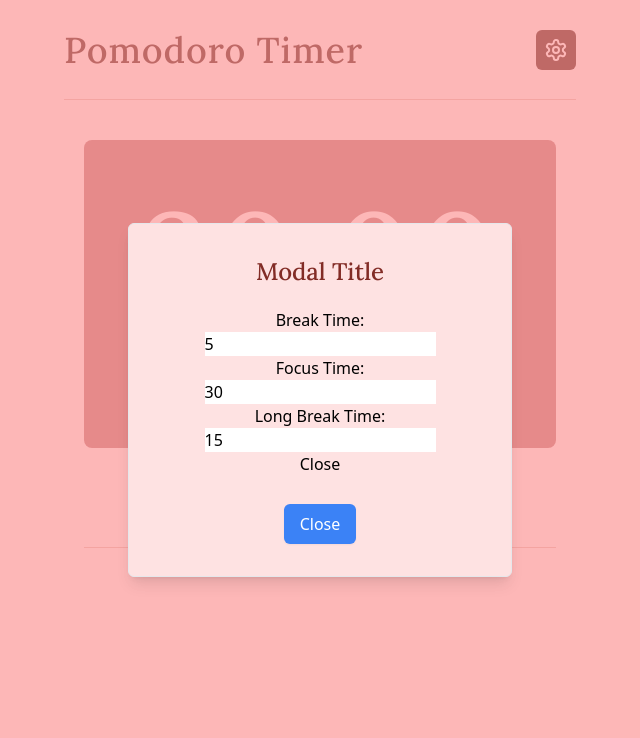
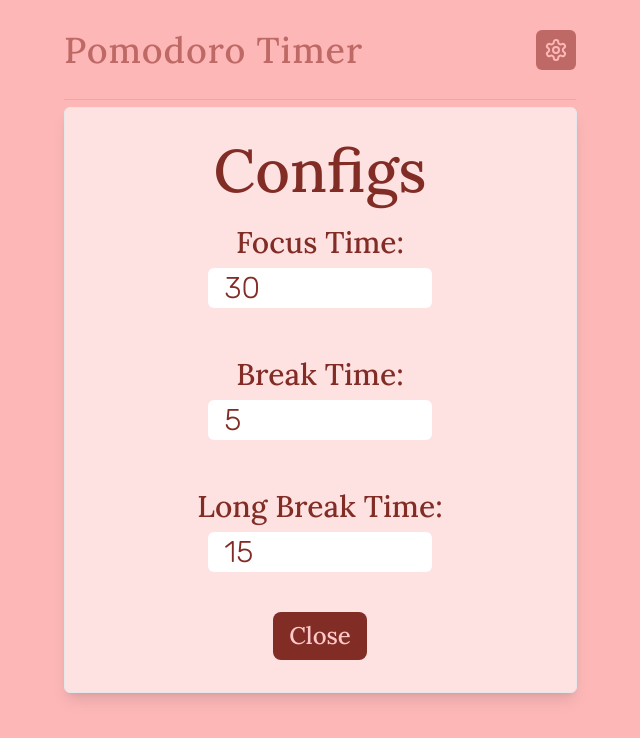
Before and after one commit to GabrielBG0/pomo-timer, a Next.js app: page / in a window 1280 px wide. Both pictures are taken after a click on the button 876 px from the left and 49 px from the top of the page. Shown: the top 738 px of the page, without its empty margins (320-960 px from the left). Built offline with nearby package versions, Linux system fonts and the light colour scheme.

Commit message:
Update styles and components

```diff
--- a/src/app/globals.css
+++ b/src/app/globals.css
@@ -3,6 +3,14 @@
 @tailwind base;
 @tailwind components;
 @tailwind utilities;
+
+@layer base {
+  input[type="number"]::-webkit-inner-spin-button,
+  input[type="number"]::-webkit-outer-spin-button {
+    -webkit-appearance: none;
+    margin: 0;
+  }
+}
 
 * {
   margin: 0;
@@ -19,6 +27,8 @@
   border-bottom: 1px solid #eca29d;
 }
 
-.timer-button {
-  box-shadow: 0px 4px 0px 0px rgba(0, 0, 0, 0.25);
+body {
+  font-family: "Rubik", sans-serif;
+  font-size: 16px;
+  background-color: #f5f5f5;
 }
--- a/src/app/page.tsx
+++ b/src/app/page.tsx
@@ -2,7 +2,7 @@
 import { LuBadgePlus, LuSettings } from "react-icons/lu";
 import React, { useState, useEffect } from "react";
 import Modal from "../components/Modal";
-import FocusClock from "@/components/FocusClock";
+import Timer from "@/components/Timer";
 
 export default function Home() {
   const [showModal, setShowModal] = useState(false);
@@ -27,7 +27,7 @@ export default function Home() {
       )}
       <div className="h-full w-2/5 flex flex-col justify-start items-center">
         <header className="header flex justify-between items-center w-full h-[100px]">
-          <h1 className="align-middle font-header text-4xl tracking-wide text-primary">
+          <h1 className="items-center font-header text-4xl tracking-wide text-primary">
             Pomodoro Timer
           </h1>
           <button
@@ -38,8 +38,10 @@ export default function Home() {
           </button>
         </header>
         <div className="flex flex-col justify-start items-center p-[20px] w-full">
-          <FocusClock
-            seconds={focusTime}
+          <Timer
+            focusTime={focusTime}
+            breakTime={breakTime}
+            longBreakTime={longBreakTime}
             updateTimer={updateTimer}
             setUpdateTimer={setUpdateTimer}
           />
--- a/src/components/FocusClock.tsx
+++ b/src/components/Clock.tsx
@@ -7,19 +7,18 @@ import {
   useCallback,
 } from "react";
 
-import { LuRefreshCw } from "react-icons/lu";
-
-type FocusClockProps = {
+type ClockProps = {
   seconds: number;
   updateTimer: boolean;
   setUpdateTimer: Dispatch<SetStateAction<boolean>>;
 };
 
-export default function FocusClock({
+import { LuRefreshCw } from "react-icons/lu";
+export default function Clock({
   seconds,
   updateTimer,
   setUpdateTimer,
-}: FocusClockProps) {
+}: ClockProps) {
   const [started, setStarted] = useState(false);
   const [timer, setTimer] = useState(seconds);
   const [isRunning, setIsRunning] = useState(false);
@@ -74,8 +73,8 @@ export default function FocusClock({
   const minutes = Math.floor(timer / 60);
   const remainingSeconds = timer % 60;
   return (
-    <div className="flex flex-col justify-center items-center m-[20px] bg-secondary rounded-lg p-6 w-full">
-      <h1 className="align-middle font-header text-9xl tracking-wide text-bg pb-14 py-7">
+    <>
+      <h1 className="items-center font-header text-9xl tracking-wide text-bg pb-14 py-7">
         {`${minutes.toString().padStart(2, "0")}:${remainingSeconds
           .toString()
           .padStart(2, "0")}`}
@@ -96,6 +95,6 @@ export default function FocusClock({
           </button>
         )}
       </div>
-    </div>
+    </>
   );
 }
--- a/src/components/Modal.tsx
+++ b/src/components/Modal.tsx
@@ -42,45 +42,47 @@ export default function Modal({
 
   return (
     <div className="fixed inset-0 bg-red-300 bg-opacity-50 overflow-y-auto h-full w-full flex items-center justify-center z-10">
-      <div className="p-8 border w-96 shadow-lg rounded-md bg-red-100">
-        <div className="text-center">
-          <h3 className="text-2xl font-header text-primary">Modal Title</h3>
-          <div className="mt-2 px-7 py-3 ">
-            <form>
-              <label>
+      <div className="p-8 border shadow-lg rounded-md bg-red-100">
+        <div className="text-center h-full flex flex-col justify-between items-center">
+          <h2 className="text-6xl font-header text-primary">Configs</h2>
+          <div className="flex justify-center items-center">
+            <form className="flex flex-col justify-start content-evenly items-center h-full">
+              <label className="flex flex-col justify-center items-center font-header text-primary py-6 text-3xl">
+                Focus Time:
+                <input
+                  type="number"
+                  value={localFocusTime.toString()}
+                  onChange={(e) => setLocalBreakTime(Number(e.target.value))}
+                  className="w-[50%] mt-2 h-10 rounded-md font-body text-1xl p-4 appearance-none"
+                  min={0}
+                />
+              </label>
+              <label className="flex flex-col justify-center items-center w-full font-header text-primary py-6 text-3xl">
                 Break Time:
                 <input
                   type="number"
-                  value={localBreakTime}
+                  value={localBreakTime.toString()}
                   onChange={(e) => setLocalBreakTime(Number(e.target.value))}
+                  className="w-[50%] mt-2 h-10 rounded-md font-body text-1xl p-4 appearance-none"
+                  min={0}
                 />
               </label>
-              <label>
-                Focus Time:
-                <input
-                  type="number"
-                  value={localFocusTime}
-                  onChange={(e) => setLocalFocusTime(Number(e.target.value))}
-                />
-              </label>
-              <label>
+              <label className="flex flex-col justify-center items-center w-full font-header text-primary py-6 text-3xl">
                 Long Break Time:
                 <input
                   type="number"
-                  value={localLongBreakTime}
-                  onChange={(e) =>
-                    setLocalLongBreakTime(Number(e.target.value))
-                  }
+                  value={localLongBreakTime.toString()}
+                  onChange={(e) => setLocalBreakTime(Number(e.target.value))}
+                  className="w-[50%] mt-2 h-10 rounded-md font-body text-1xl p-4 appearance-none"
+                  min={0}
                 />
               </label>
-              <button onClick={handleClose}>Close</button>
             </form>
           </div>
           <div className="flex justify-center mt-4">
-            {/* Using useRouter to dismiss modal*/}
             <button
               onClick={handleClose}
-              className="px-4 py-2 bg-blue-500 text-white text-base font-medium rounded-md shadow-sm hover:bg-gray-400 focus:outline-none focus:ring-2 focus:ring-gray-300"
+              className="flex justify-center items-center text-bg rounded-lg bg-primary py-2 px-4 font-header text-2xl transform transition-transform duration-150 ease-in-out active:scale-95"
             >
               Close
             </button>
--- /dev/null
+++ b/src/components/Timer.tsx
@@ -0,0 +1,108 @@
+import {
+  useState,
+  useEffect,
+  Dispatch,
+  SetStateAction,
+  useCallback,
+} from "react";
+
+import { LuRefreshCw } from "react-icons/lu";
+import Clock from "./Clock";
+
+type TimerProps = {
+  focusTime: number;
+  breakTime: number;
+  longBreakTime: number;
+  updateTimer: boolean;
+  setUpdateTimer: Dispatch<SetStateAction<boolean>>;
+};
+
+enum TimerType {
+  FOCUS,
+  BREAK,
+  LONG_BREAK,
+}
+
+export default function Timer({
+  focusTime,
+  breakTime,
+  longBreakTime,
+  updateTimer,
+  setUpdateTimer,
+}: TimerProps) {
+  const [focusTimerSelected, setFocusTimerSelected] = useState(true);
+  const [breakTimerSelected, setBreakTimerSelected] = useState(false);
+  const [longBreakTimerSelected, setLongBreakTimerSelected] = useState(false);
+
+  function updateSelected(selected: TimerType) {
+    switch (selected) {
+      case TimerType.FOCUS:
+        setFocusTimerSelected(true);
+        setBreakTimerSelected(false);
+        setLongBreakTimerSelected(false);
+        break;
+      case TimerType.BREAK:
+        setFocusTimerSelected(false);
+        setBreakTimerSelected(true);
+        setLongBreakTimerSelected(false);
+        break;
+      case TimerType.LONG_BREAK:
+        setFocusTimerSelected(false);
+        setBreakTimerSelected(false);
+        setLongBreakTimerSelected(true);
+        break;
+    }
+  }
+
+  return (
+    <div className="flex flex-col justify-center items-center m-[20px] bg-secondary rounded-lg px-6 py-12 w-full">
+      <div className="flex justify-evenly items-center w-full text-bg">
+        <button
+          className={`${
+            focusTimerSelected === true ? "border-solid" : "border-dashed"
+          } border-[2px] border-bg text-2xl px-4 py-2 rounded-md `}
+          onClick={() => updateSelected(TimerType.FOCUS)}
+        >
+          Focus Time
+        </button>
+        <button
+          className={`${
+            breakTimerSelected === true ? "border-solid" : "border-dashed"
+          } border-[2px] border-bg text-2xl px-4 py-2 rounded-md `}
+          onClick={() => updateSelected(TimerType.BREAK)}
+        >
+          Break Time
+        </button>
+        <button
+          className={`${
+            longBreakTimerSelected === true ? "border-solid" : "border-dashed"
+          } border-[2px] border-bg text-2xl px-4 py-2 rounded-md `}
+          onClick={() => updateSelected(TimerType.LONG_BREAK)}
+        >
+          Long Break Time
+        </button>
+      </div>
+      {focusTimerSelected && (
+        <Clock
+          seconds={focusTime}
+          updateTimer={updateTimer}
+          setUpdateTimer={setUpdateTimer}
+        />
+      )}
+      {breakTimerSelected && (
+        <Clock
+          seconds={breakTime}
+          updateTimer={updateTimer}
+          setUpdateTimer={setUpdateTimer}
+        />
+      )}
+      {longBreakTimerSelected && (
+        <Clock
+          seconds={longBreakTime}
+          updateTimer={updateTimer}
+          setUpdateTimer={setUpdateTimer}
+        />
+      )}
+    </div>
+  );
+}
--- a/tailwind.config.ts
+++ b/tailwind.config.ts
@@ -16,6 +16,7 @@ const config: Config = {
         bg: "#FFC9C9",
         primary: "#822C26",
         secondary: "#D16F6F",
+        border: "#eca29d",
       },
     },
     plugins: [],
```
